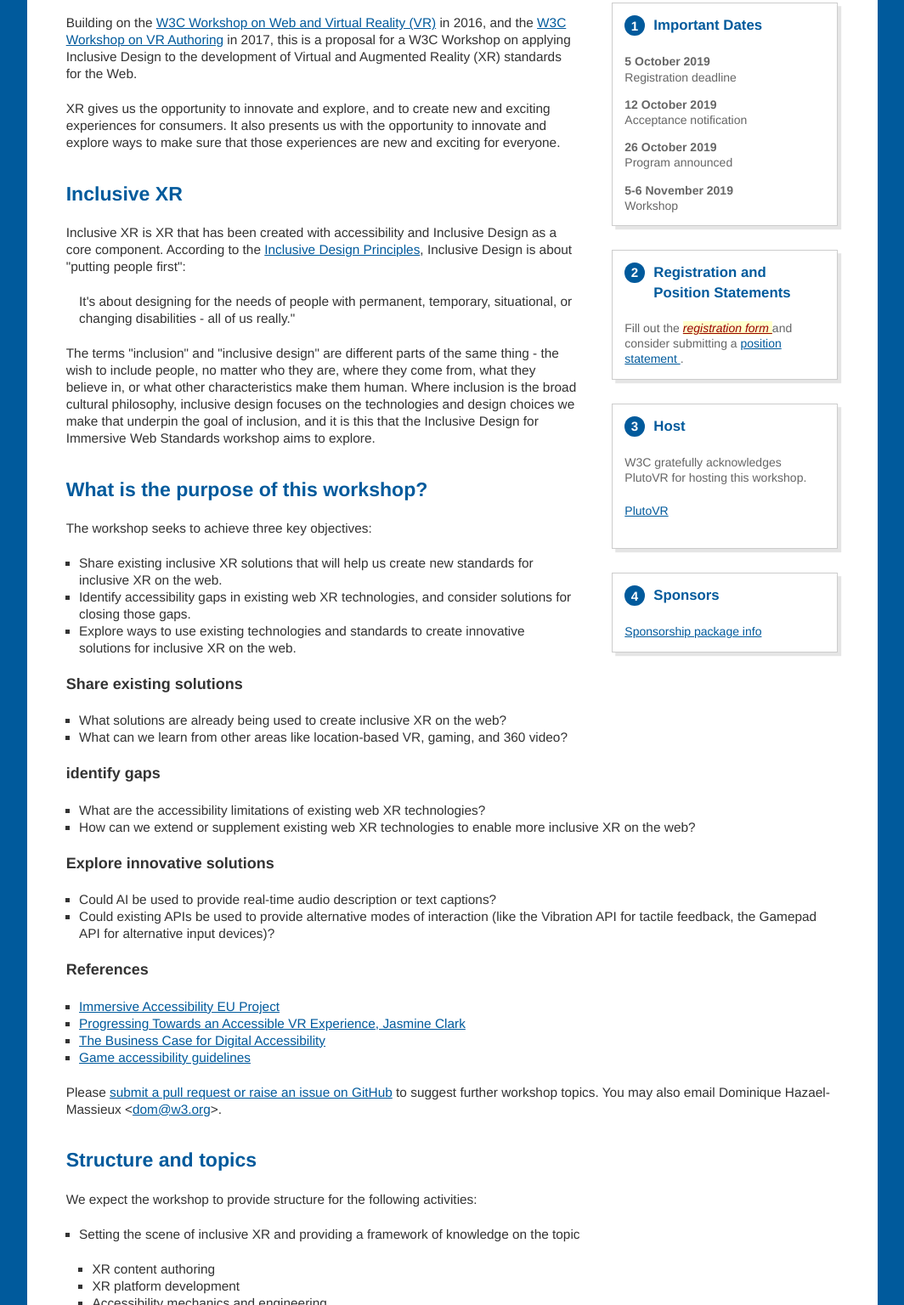
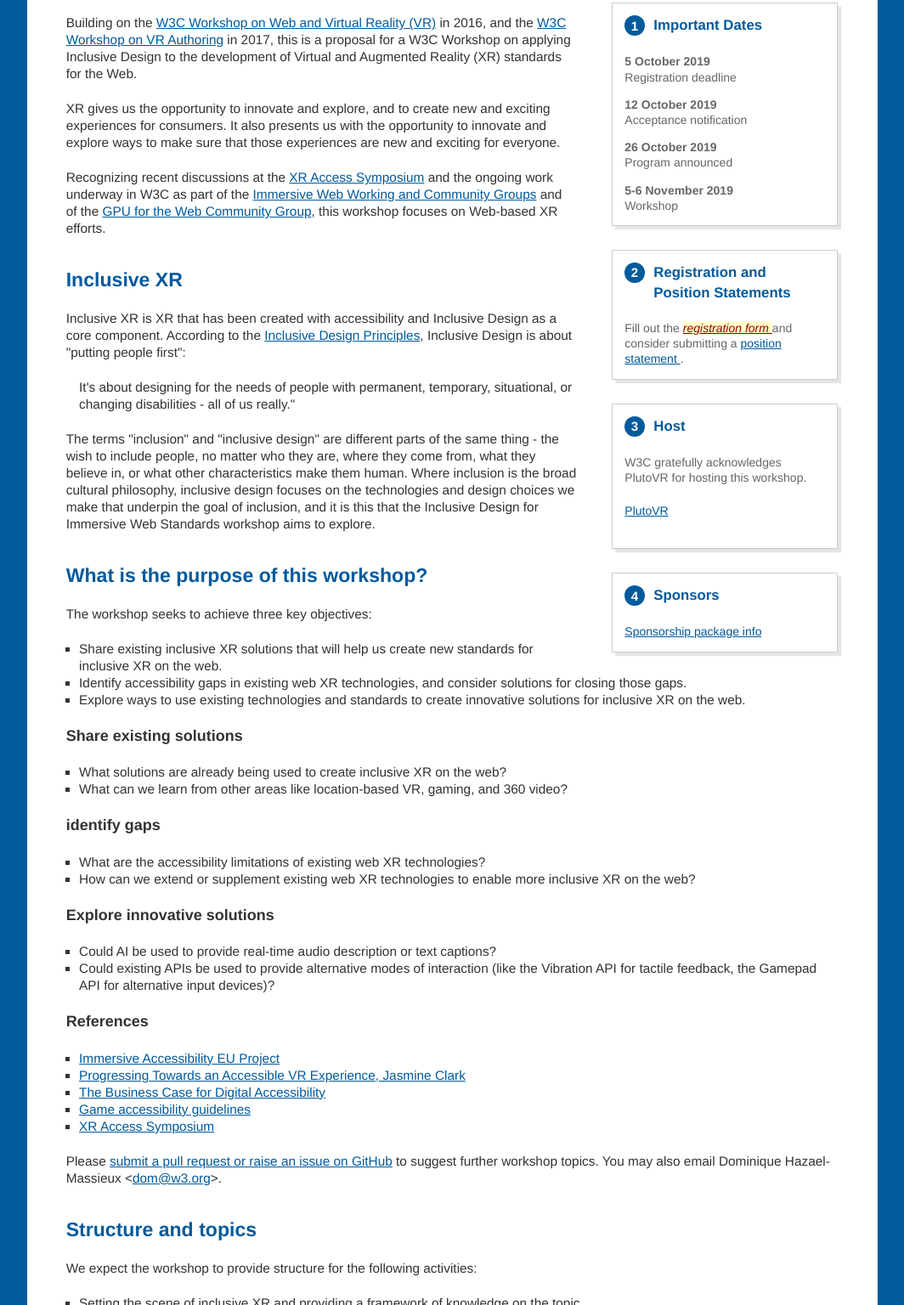
Before and after one commit to w3c/inclusive-xr-workshop, a plain HTML site: page index.html in a window 1280 px wide. Shown: the part 371-1907 px from the top of the page at 85% size, without its empty margins (108-1172 px from the left). Drawn offline with Linux system fonts and the light colour scheme.

Commit message:
Add explicit reference to XR Access Symposium

```diff
--- a/index.html
+++ b/index.html
@@ -104,6 +104,8 @@
             <section id="intro">
                 <p>Building on the <a href="https://www.w3.org/2016/06/vr-workshop/">W3C Workshop on Web and Virtual Reality (VR)</a> in 2016, and the <a href="https://www.w3.org/2017/09/webvr-authoring-workshop/">W3C Workshop on VR Authoring</a> in 2017, this is a proposal for a W3C Workshop on applying Inclusive Design to the development of Virtual and Augmented Reality (XR) standards for the Web.</p>
                 <p>XR gives us the opportunity to innovate and explore, and to create new and exciting experiences for consumers. It also presents us with the opportunity to innovate and explore ways to make sure that those experiences are new and exciting for everyone.</p>
+
+                <p>Recognizing recent discussions at the <a href="https://www.xraccess.org/">XR Access Symposium</a> and the ongoing work underway in W3C as part of the <a href="https://www.w3.org/immersive-web/">Immersive Web Working and Community Groups</a> and of the <a href="https://www.w3.org/community/gpu/">GPU for the Web Community Group</a>, this workshop focuses on Web-based XR efforts.</p>
                 <h2>Inclusive XR</h2>
                 <p>Inclusive XR is XR that has been created with accessibility and Inclusive Design as a core component. According to the <a href="https://inclusivedesignprinciples.org/">Inclusive Design Principles</a>, Inclusive Design is about "putting people first":</p>
                 <blockquote>It's about designing for the needs of people with permanent, temporary, situational, or changing disabilities - all of us really."</blockquote>
@@ -138,6 +140,7 @@
                     <li><a href="https://sites.temple.edu/tudsc/2018/11/07/progressing-towards-an-accessible-vr-experience/">Progressing Towards an Accessible VR Experience, Jasmine Clark</a></li>
                     <li><a href="https://www.w3.org/WAI/business-case/">The Business Case for Digital Accessibility</a></li>
                     <li><a href="http://gameaccessibilityguidelines.com/">Game accessibility guidelines</a></li>
+                    <li><a href="https://www.xraccess.org/">XR Access Symposium</a></li>
                 </ul>
 
                 <p>
```
